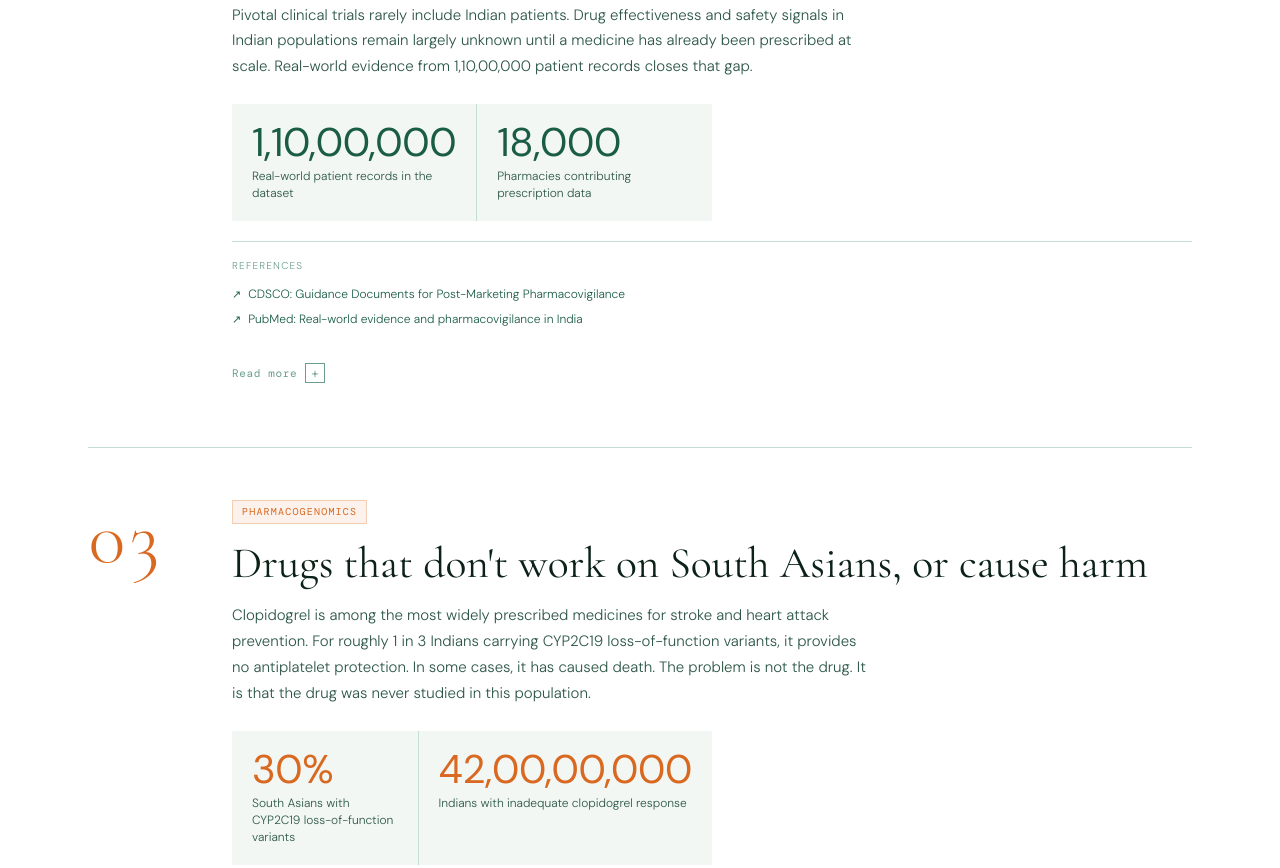
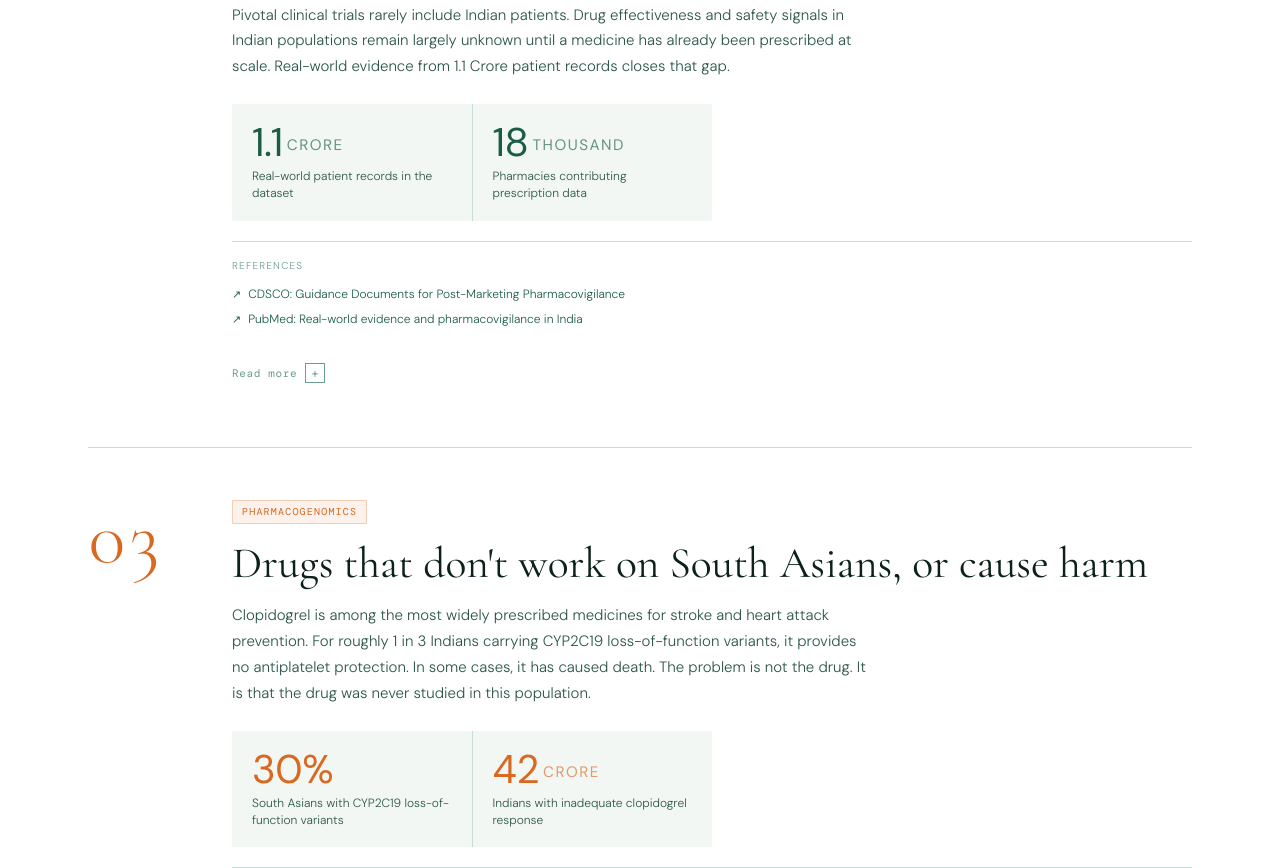
Before and after one commit to siddxant/ApolloUnion, a plain HTML site: page index.html in a window 1280 px wide. Shown: the part 1774-2642 px from the top of the page. Drawn offline with nearby package versions, Linux system fonts and the light colour scheme; a web font is replaced by a local one.

Commit message:
bottom numbers on crores

```diff
--- a/index.html
+++ b/index.html
@@ -269,6 +269,16 @@
   .scale-num.accent-orange { color: var(--orange); }
   .scale-num.accent-gold   { color: var(--gold); }
   .scale-desc { font-size: 12px; font-weight: 300; color: var(--text-muted); line-height: 1.5; letter-spacing: 0.01em; }
+  .num-unit {
+    font-size: 0.38em;
+    font-weight: 400;
+    letter-spacing: 0.10em;
+    text-transform: uppercase;
+    margin-left: 4px;
+    opacity: 0.65;
+    vertical-align: middle;
+    font-family: var(--font-body);
+  }
 
   @media (max-width: 600px) {
     .scale-grid { grid-template-columns: 1fr; gap: 0; }
@@ -639,7 +649,7 @@
             <div class="inline-stat-label">Estimated CKD prevalence in Indian adults</div>
           </div>
           <div class="inline-stat">
-            <div class="inline-stat-num" id="cnt-inline-pop">18,00,00,000</div>
+            <div class="inline-stat-num"><span id="cnt-inline-pop">18</span><span class="num-unit">Crore</span></div>
             <div class="inline-stat-label">Indians living with CKD, most undiagnosed</div>
           </div>
         </div>
@@ -670,15 +680,15 @@
       <div>
         <span class="problem-tag">Pharma Research</span>
         <h2 class="problem-headline">Drugs approved on Western trials, prescribed to 140 crore Indians</h2>
-        <p class="problem-teaser">Pivotal clinical trials rarely include Indian patients. Drug effectiveness and safety signals in Indian populations remain largely unknown until a medicine has already been prescribed at scale. Real-world evidence from 1,10,00,000 patient records closes that gap.</p>
+        <p class="problem-teaser">Pivotal clinical trials rarely include Indian patients. Drug effectiveness and safety signals in Indian populations remain largely unknown until a medicine has already been prescribed at scale. Real-world evidence from 1.1 Crore patient records closes that gap.</p>
 
         <div class="inline-stats">
           <div class="inline-stat">
-            <div class="inline-stat-num" id="cnt-p02-records">1,10,00,000</div>
+            <div class="inline-stat-num"><span id="cnt-p02-records">1.1</span><span class="num-unit">Crore</span></div>
             <div class="inline-stat-label">Real-world patient records in the dataset</div>
           </div>
           <div class="inline-stat">
-            <div class="inline-stat-num" id="cnt-p02-pharma">18,000</div>
+            <div class="inline-stat-num"><span id="cnt-p02-pharma">18</span><span class="num-unit">Thousand</span></div>
             <div class="inline-stat-label">Pharmacies contributing prescription data</div>
           </div>
         </div>
@@ -716,7 +726,7 @@
             <div class="inline-stat-label">South Asians with CYP2C19 loss-of-function variants</div>
           </div>
           <div class="inline-stat">
-            <div class="inline-stat-num" id="cnt-p03-pop">42,00,00,000</div>
+            <div class="inline-stat-num"><span id="cnt-p03-pop">42</span><span class="num-unit">Crore</span></div>
             <div class="inline-stat-label">Indians with inadequate clopidogrel response</div>
           </div>
         </div>
@@ -761,14 +771,14 @@
           <span class="pillar-code">LAB</span>
           <div>
             <div class="pillar-title">Laboratory Diagnostics</div>
-            <div class="pillar-desc">1,10,00,000 test results from diagnostic centres across India, structured for longitudinal analysis</div>
+            <div class="pillar-desc">1.1 Crore test results from diagnostic centres across India, structured for longitudinal analysis</div>
           </div>
         </div>
         <div class="pillar">
           <span class="pillar-code">RX</span>
           <div>
             <div class="pillar-title">Pharmacy Records</div>
-            <div class="pillar-desc">Prescription and dispensing data from 18,000 pharmacies enabling drug utilisation and safety analysis</div>
+            <div class="pillar-desc">Prescription and dispensing data from 18 Thousand pharmacies enabling drug utilisation and safety analysis</div>
           </div>
         </div>
         <div class="pillar">
@@ -830,33 +840,35 @@
     });
   });
 
-  /* Indian number format: 1,23,45,678 */
+  /* Indian number format */
   function formatIndian(n) {
     var s = Math.floor(n).toString();
     if (s.length <= 3) return s;
-    var last3 = s.slice(-3);
-    var rest   = s.slice(0, -3);
-    var groups = [];
+    var last3 = s.slice(-3), rest = s.slice(0, -3), groups = [];
     while (rest.length > 2) { groups.unshift(rest.slice(-2)); rest = rest.slice(0, -2); }
     if (rest) groups.unshift(rest);
     return groups.join(',') + ',' + last3;
   }
 
+  /* Format a value by type */
+  function formatVal(n, fmt) {
+    if (fmt === 'pct')      return Math.floor(n) + '%';
+    if (fmt === 'crore')    { var c = n / 10000000; return (c < 10 ? c.toFixed(1) : Math.round(c).toString()); }
+    if (fmt === 'thousand') return Math.floor(n / 1000).toString();
+    if (fmt === 'indian')   return formatIndian(n);
+    return Math.floor(n).toString();
+  }
+
   /* Counting animation */
-  function animateCount(el, target, isPercent, duration) {
-    var start     = null;
-    var startVal  = 0;
+  function animateCount(el, target, fmt, duration) {
+    var start = null;
     function step(ts) {
       if (!start) start = ts;
       var progress = Math.min((ts - start) / duration, 1);
-      /* ease-out quad */
-      var eased  = 1 - (1 - progress) * (1 - progress);
-      var current = startVal + (target - startVal) * eased;
-      el.textContent = isPercent
-        ? Math.floor(current) + '%'
-        : formatIndian(current);
+      var eased = 1 - (1 - progress) * (1 - progress);
+      el.textContent = formatVal(target * eased, fmt);
       if (progress < 1) requestAnimationFrame(step);
-      else el.textContent = isPercent ? target + '%' : formatIndian(target);
+      else el.textContent = formatVal(target, fmt);
     }
     requestAnimationFrame(step);
   }
@@ -864,34 +876,30 @@
   /* Respect reduced-motion */
   var prefersReduced = window.matchMedia('(prefers-reduced-motion: reduce)').matches;
 
-  /* Register all countable elements */
   var counters = [
     /* scale strip */
-    { sel: '#cnt-lab',      target: 11000000,  pct: false },
-    { sel: '#cnt-pharmacy', target: 18000,      pct: false },
-    { sel: '#cnt-years',    target: 20,         pct: false },
+    { id: 'cnt-lab',          target: 11000000,  fmt: 'indian'   },
+    { id: 'cnt-pharmacy',     target: 18000,      fmt: 'indian'   },
+    { id: 'cnt-years',        target: 20,         fmt: 'num'      },
     /* problem 01 inline stats */
-    { sel: '#cnt-inline-pct', target: 17,        pct: true  },
-    { sel: '#cnt-inline-pop', target: 180000000, pct: false },
+    { id: 'cnt-inline-pct',   target: 17,         fmt: 'pct'      },
+    { id: 'cnt-inline-pop',   target: 180000000,  fmt: 'crore'    },
     /* problem 02 inline stats */
-    { sel: '#cnt-p02-records', target: 11000000, pct: false },
-    { sel: '#cnt-p02-pharma',  target: 18000,    pct: false },
+    { id: 'cnt-p02-records',  target: 11000000,   fmt: 'crore'    },
+    { id: 'cnt-p02-pharma',   target: 18000,      fmt: 'thousand' },
     /* problem 03 inline stats */
-    { sel: '#cnt-p03-cyp', target: 30,         pct: true  },
-    { sel: '#cnt-p03-pop', target: 420000000,  pct: false },
+    { id: 'cnt-p03-cyp',      target: 30,         fmt: 'pct'      },
+    { id: 'cnt-p03-pop',      target: 420000000,  fmt: 'crore'    },
   ];
 
   var DURATION = prefersReduced ? 0 : 800;
 
   window.addEventListener('DOMContentLoaded', function() {
     counters.forEach(function(c) {
-      var el = document.getElementById(c.sel.replace('#',''));
+      var el = document.getElementById(c.id);
       if (!el) return;
-      if (prefersReduced) {
-        el.textContent = c.pct ? c.target + '%' : formatIndian(c.target);
-      } else {
-        animateCount(el, c.target, c.pct, DURATION);
-      }
+      el.textContent = formatVal(prefersReduced ? c.target : 0, c.fmt);
+      if (!prefersReduced) animateCount(el, c.target, c.fmt, DURATION);
     });
   });
 </script>
```
